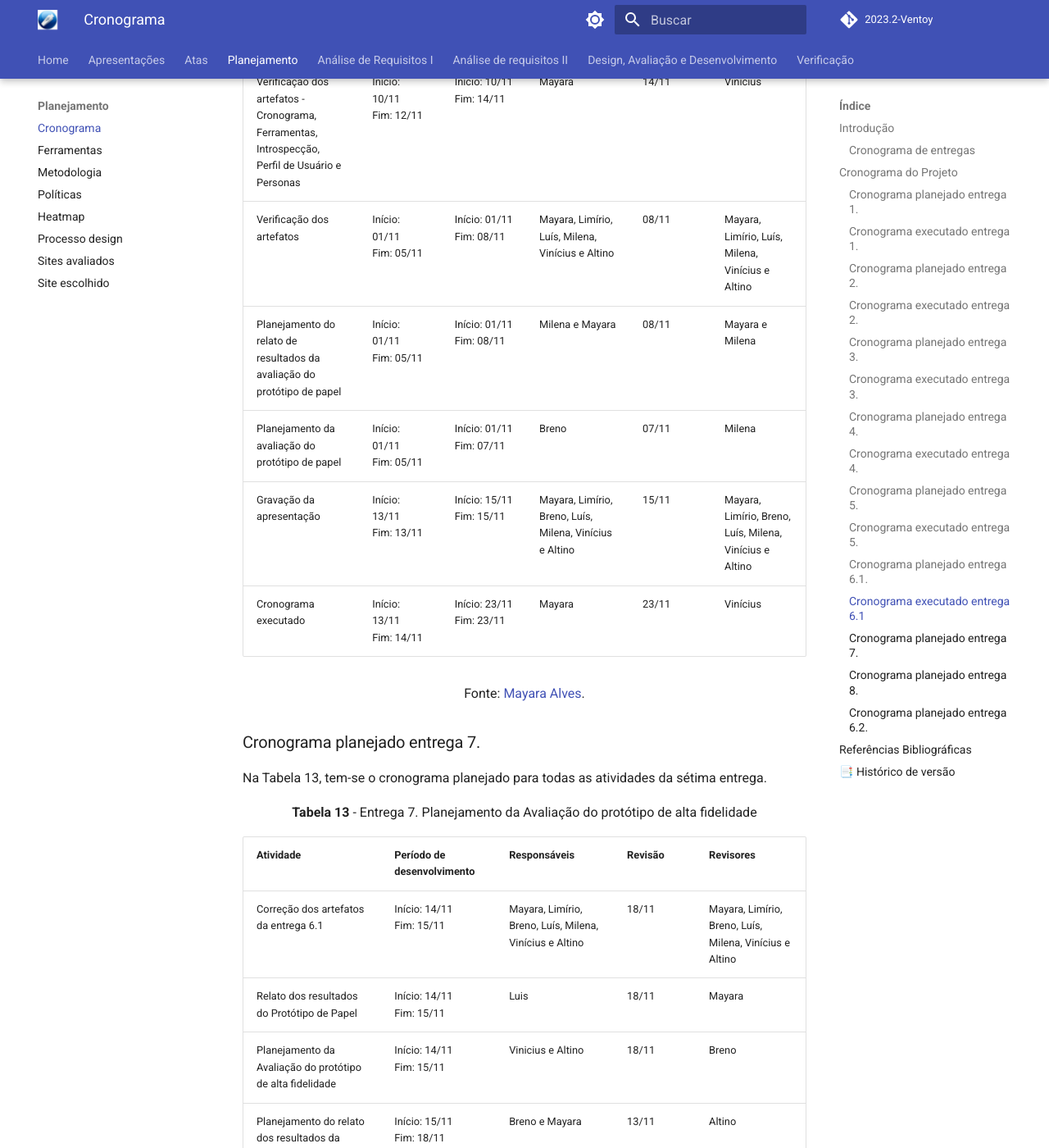
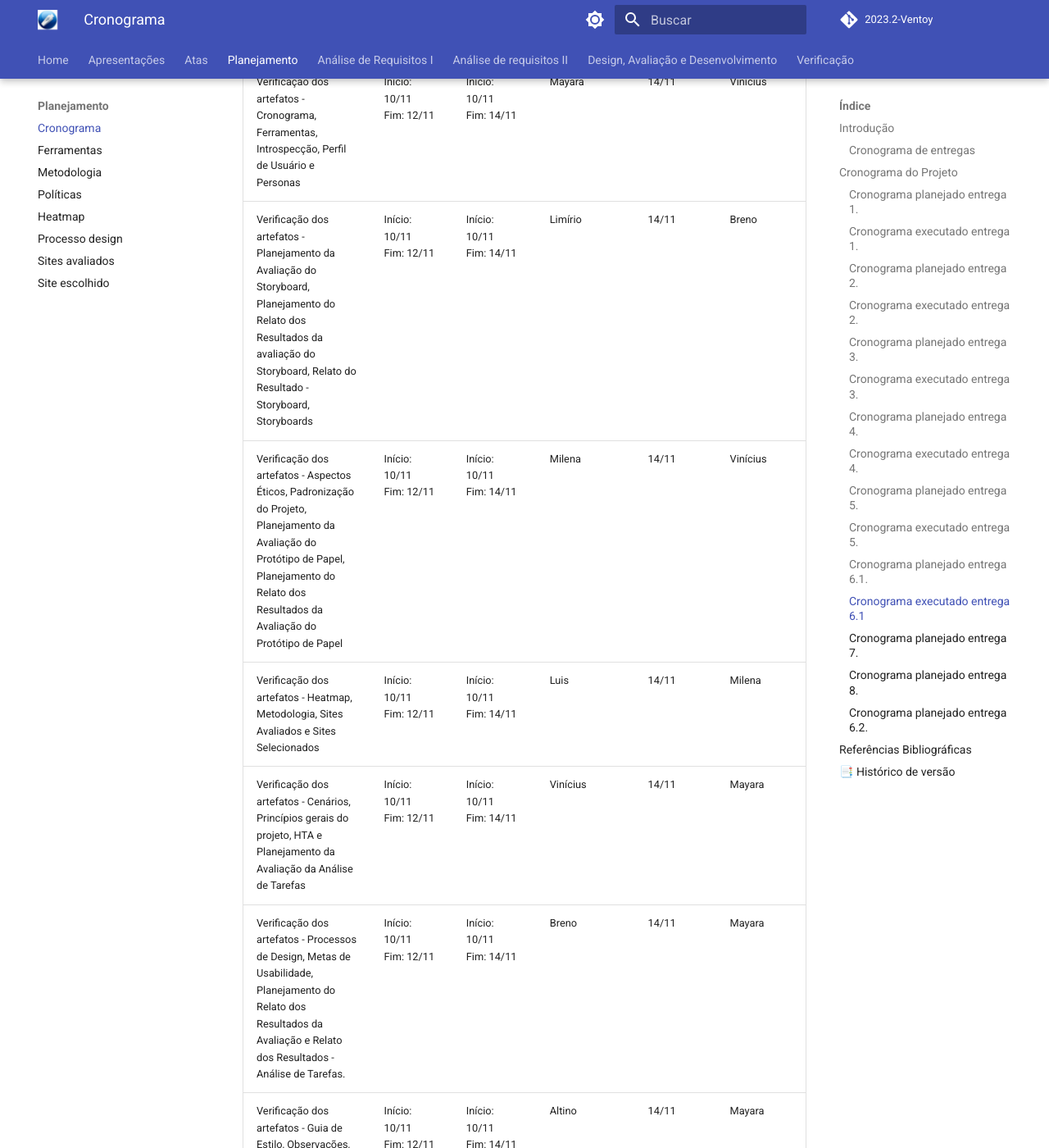
Before and after one commit to Interacao-Humano-Computador/2023.2-Ventoy, an MkDocs documentation site: the page built from docs/planejamento/cronograma.md, in a window 1280 px wide and 1400 px high, scrolled down 15078 px. Shown: the whole window at 82% size. Built offline with MkDocs 1.6.1 and Material for MkDocs 9.7.7, drawn with Linux system fonts in a browser that asks for light colours; comment, search, counter and statistics services are not loaded; some of the changed text lies outside the part shown.

Commit message:
Update cronograma.md

```diff
--- a/docs/planejamento/cronograma.md
+++ b/docs/planejamento/cronograma.md
@@ -260,9 +260,12 @@ Na Tabela 13, tem-se o cronograma executado para todas as atividades da entrega
 | ---------------------------------- | --------------------------------------| --------------------------- | ------------------ | ----------| ------------------ |
 | Correção dos artefatos da entrega 4      | Início: 09/11<br>Fim: 10/11                 	            | Início: 09/11<br>Fim: 10/11 | Mayara, Limírio, Breno, Luís, Milena, Vinícius e Altino      	     |   11/11   | Mayara, Limírio, Luís, Milena, Vinícius e Altino            |
 | Verificação dos artefatos - Cronograma, Ferramentas, Introspecção, Perfil de Usuário e Personas           | Início: 10/11<br>Fim: 12/11                    	      | Início: 10/11<br>Fim: 14/11 | Mayara        |   14/11   | Vinícius
-| Verificação dos artefatos     | Início: 01/11<br>Fim: 05/11                       	      | Início: 01/11<br>Fim: 08/11 | Mayara, Limírio, Luís, Milena, Vinícius e Altino    |   08/11   | Mayara, Limírio, Luís, Milena, Vinícius e Altino            |
-| Planejamento do relato de resultados da avaliação do protótipo de papel  | Início: 01/11<br>Fim: 05/11 | Início: 01/11<br>Fim: 08/11 | Milena e Mayara   |   08/11   | Mayara e Milena          |
-| Planejamento da avaliação do protótipo de papel        | Início: 01/11<br>Fim: 05/11  	              | Início: 01/11<br>Fim: 07/11 | Breno    |   07/11   | Milena           |
+| Verificação dos artefatos -  Planejamento da Avaliação do Storyboard, Planejamento do Relato dos Resultados da avaliação do Storyboard, Relato do Resultado - Storyboard, Storyboards          | Início: 10/11<br>Fim: 12/11                    	      | Início: 10/11<br>Fim: 14/11 | Limírio        |   14/11   | Breno
+| Verificação dos artefatos - Aspectos Éticos, Padronização do Projeto, Planejamento da Avaliação do Protótipo de Papel, Planejamento do Relato dos Resultados da Avaliação do Protótipo de Papel      | Início: 10/11<br>Fim: 12/11                    	      | Início: 10/11<br>Fim: 14/11 | Milena       |   14/11   | Vinícius
+| Verificação dos artefatos - Heatmap, Metodologia, Sites Avaliados e Sites Selecionados    | Início: 10/11<br>Fim: 12/11                    	      | Início: 10/11<br>Fim: 14/11 | Luis     |   14/11   | Milena
+| Verificação dos artefatos - Cenários, Princípios gerais do projeto, HTA e Planejamento da Avaliação da Análise de Tarefas    | Início: 10/11<br>Fim: 12/11                    	      | Início: 10/11<br>Fim: 14/11 | Vinícius   |   14/11   | Mayara
+| Verificação dos artefatos - Processos de Design, Metas de Usabilidade, Planejamento do Relato dos Resultados da Avaliação e Relato dos Resultados - Análise de Tarefas.    | Início: 10/11<br>Fim: 12/11                    	      | Início: 10/11<br>Fim: 14/11 | Breno   |   14/11   | Mayara
+| Verificação dos artefatos - Guia de Estilo, Observações, Caracteristicas Gerais e CTT   | Início: 10/11<br>Fim: 12/11                    	      | Início: 10/11<br>Fim: 14/11 | Altino   |   14/11   | Mayara
 | Gravação da apresentação      | Início: 13/11<br>Fim: 13/11            |   Início: 15/11<br>Fim: 15/11                         	   |Mayara, Limírio, Breno, Luís, Milena, Vinícius e Altino             |   15/11   | Mayara, Limírio, Breno, Luís, Milena, Vinícius e Altino           |
 | Cronograma executado                |    Início: 13/11<br>Fim: 14/11                       	        | Início: 23/11<br>Fim: 23/11 |Mayara          |   23/11   |  Vinícius     |
 
```
